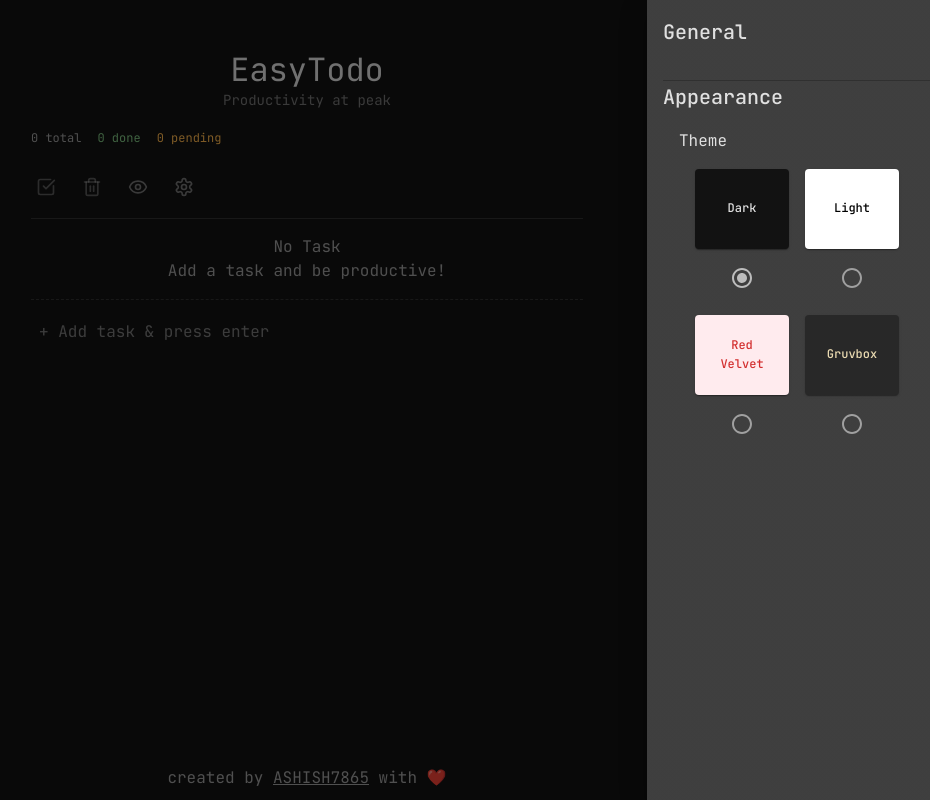
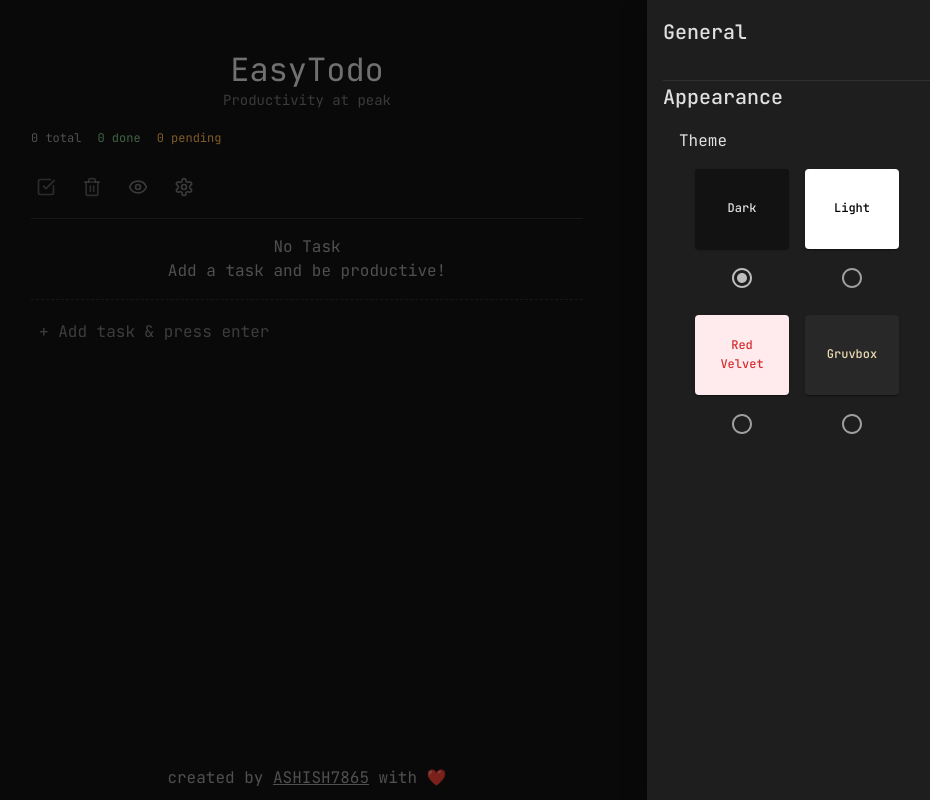
Before and after one commit to ASHISH7865/minimal-mind, a React (Vite) app: page / in a window 1280 px wide. Both pictures are taken after a click on the button 517 px from the left and 186 px from the top of the page. Shown: the whole page, without its empty margins (333-1263 px from the left). Built offline with nearby package versions, Linux system fonts and the light colour scheme.

Commit message:
changed bg color

```diff
--- a/src/components/screen/MainScreen/MainScreen.tsx
+++ b/src/components/screen/MainScreen/MainScreen.tsx
@@ -96,11 +96,11 @@ const MainScreen: React.FC = () => {
             />
             <Divider sx={{ width: '100%', mt: 2 }} />
             <TaskList todos={todos} initialLoad={initialLoad} onEditTask={handleEditTask} />
-            {!isZenMode && <TodoInput
+             <TodoInput
                 newTodo={newTodo}
                 setNewTodo={setNewTodo}
                 handleAddTodo={handleAddTodo}
-            />}
+            />
             <SettingsDrawer />
            {currentEditTask && <TaskPriorityDrawer
                 open={drawerOpen}
--- a/src/components/ui/SettingModal.tsx
+++ b/src/components/ui/SettingModal.tsx
@@ -1,5 +1,5 @@
 import React from 'react';
-import { Box, Card, CardActionArea, CardContent, Divider, Typography, Drawer, Radio } from '@mui/material';
+import { Box, Card, CardActionArea, CardContent, Divider, Typography, Drawer, Radio, useTheme } from '@mui/material';
 import { useThemeContext } from '../../contexts/ThemeContext';
 import { useSelector, useDispatch } from 'react-redux';
 import { RootState } from '../../redux/store';
@@ -19,6 +19,7 @@ const SettingModal: React.FC = () => {
     const dispatch = useDispatch();
     const isSettingsOpen = useSelector((state: RootState) => state.settings.isSettingsOpen);
     const currentTheme = useSelector((state: RootState) => state.settings.theme);
+    const theme = useTheme();
 
     const handleClose = () => {
         dispatch(toggleSettingsModal());
@@ -31,7 +32,11 @@ const SettingModal: React.FC = () => {
 
 
     return (
-        <Drawer anchor="right" open={isSettingsOpen} onClose={handleClose}>
+        <Drawer variant='temporary' PaperProps={{
+            sx:{
+                background : theme.palette.background.paper
+            }
+        }}  anchor="right" open={isSettingsOpen} onClose={handleClose}>
             <Box sx={{ width: 300, p: 2 }}>
                 <Box >
                     <Typography variant="h6" component="div">General</Typography>
--- a/src/components/ui/TaskCard.tsx
+++ b/src/components/ui/TaskCard.tsx
@@ -100,9 +100,7 @@ const TaskCard = memo(({ task, onEditTask }: { task: Todo, onEditTask: (id: stri
                 variant='filled'
                 label={task?.priority}
                 sx={{
-                    backgroundColor: priorityColors[task.priority],
-                    color: theme.palette.getContrastText(priorityColors[task.priority]),
-                    fontSize: '0.5rem',
+                    backgroundColor: theme.palette.background.paper,
                     fontWeight: "bold",
                 }}
             />}
```
